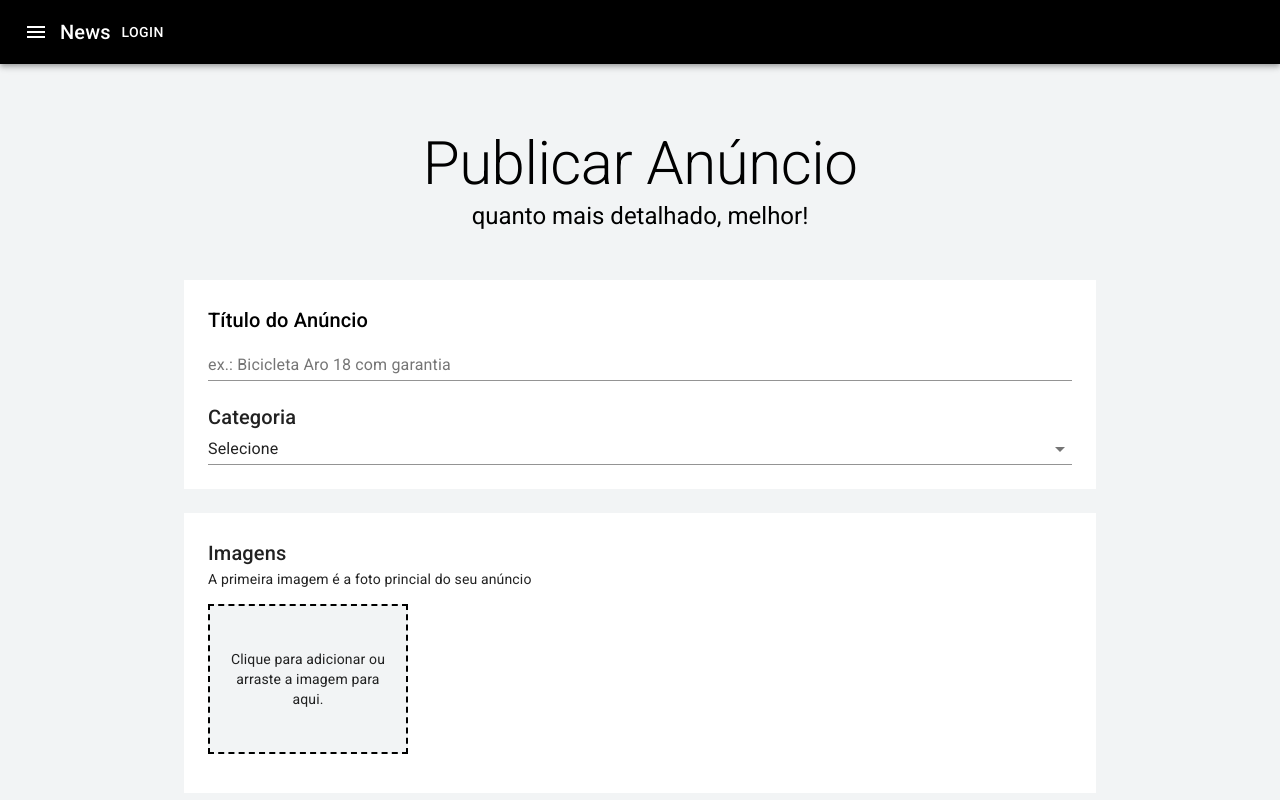
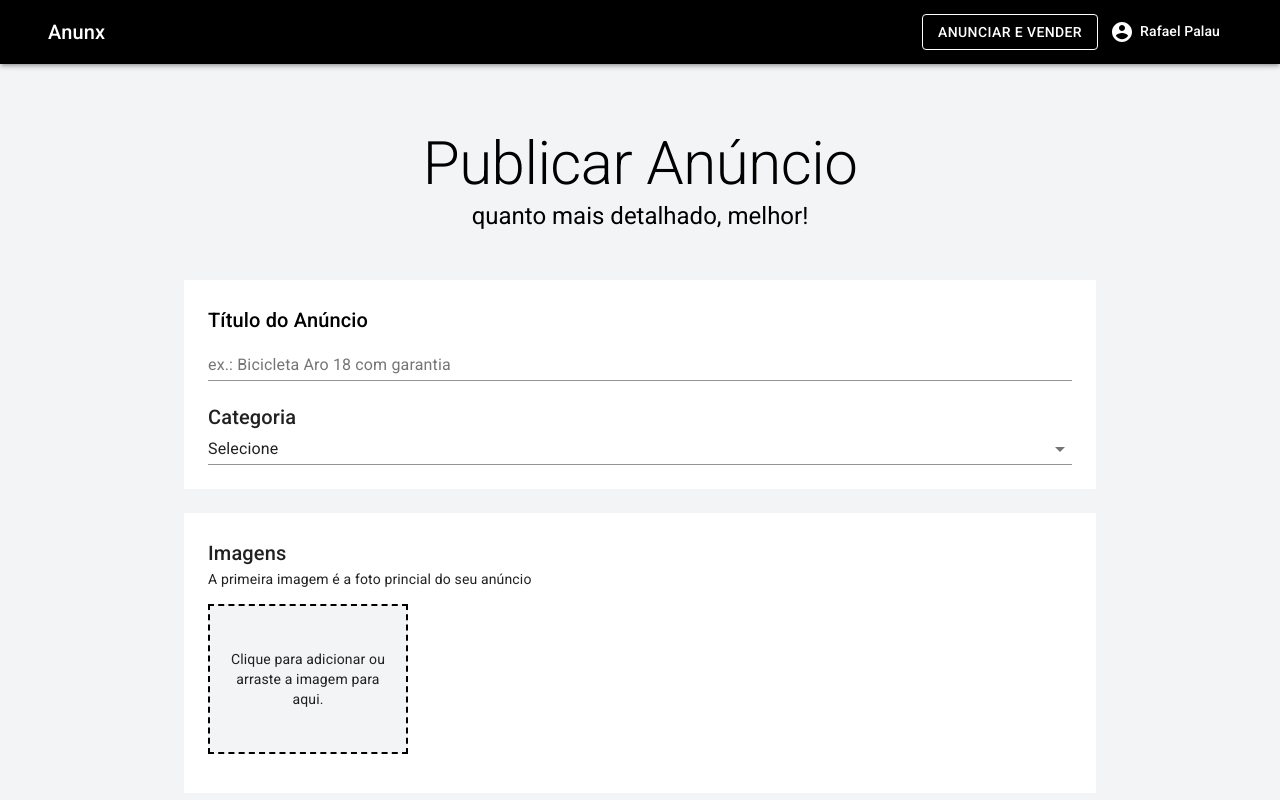
Before and after one commit to RafaPalau/anunx, a Next.js app: page /user/publish in a window 1280 px wide. Shown: the top 800 px of the page. Built offline with nearby package versions, Linux system fonts and the light colour scheme.

Commit message:
Aula 11 Header e Menu

```diff
--- a/pages/index.js
+++ b/pages/index.js
@@ -61,7 +61,7 @@
         Destaques
       </Typography>
       <br />
-      <Container maxWidth='md' className={classes.cardgrid}>
+      <Container maxWidth='lg' className={classes.cardgrid}>
         <Grid container spacing={4}>
           <Grid item xs={12} sm={6} md={4}>
             <Card>
--- a/src/components/Header.js
+++ b/src/components/Header.js
@@ -1,4 +1,3 @@
-import * as React from "react";
 import {
   AppBar,
   Box,
@@ -6,30 +5,86 @@
   Typography,
   Button,
   IconButton,
+  Container,
+  Avatar,
+  Menu,
+  MenuItem,
+  Divider,
 } from "@material-ui/core";
+import Link from "next/link";
 
-import MenuIcon from "@material-ui/icons/Menu";
+import { makeStyles } from "@material-ui/core";
+import { AccountCircle, MenuIcon } from "@material-ui/icons";
+import { useState } from "react";
+
+const useStyles = makeStyles((theme) => ({
+  menuButton: {
+    marginRight: theme.spacing(2),
+  },
+  title: {
+    flexGrow: 1,
+  },
+  userName: {
+    marginLeft: 6,
+  },
+  divider: {
+    margin: "8px 0",
+  },
+}));
 
 export default function ButtonAppBar() {
+  const classes = useStyles();
+  const [anchorUserMenu, setAnchorUserMenu] = useState(false);
+
+  const openUserMenu = Boolean(anchorUserMenu);
   return (
-    <Box sx={{ flexGrow: 1 }}>
-      <AppBar position='static'>
-        <Toolbar>
-          <IconButton
-            size='large'
-            edge='start'
-            color='inherit'
-            aria-label='menu'
-            sx={{ mr: 2 }}
-          >
-            <MenuIcon />
-          </IconButton>
-          <Typography variant='h6' component='div' sx={{ flexGrow: 1 }}>
-            News
-          </Typography>
-          <Button color='inherit'>Login</Button>
-        </Toolbar>
+    <>
+      <AppBar position='static' elevation={3}>
+        <Container maxWidth='lg'>
+          <Toolbar>
+            <Typography variant='h6' component='div' className={classes.title}>
+              Anunx
+            </Typography>
+            <Link href='/user/publish' passHref>
+              <Button color='inherit' variant='outlined'>
+                Anunciar e Vender
+              </Button>
+            </Link>
+            <IconButton
+              color='secondary'
+              onClick={(e) => setAnchorUserMenu(e.currentTarget)}
+            >
+              {true === false ? <Avatar src='' /> : <AccountCircle />}
+              <Typography
+                variant='subtitle2'
+                color='secondary'
+                className={classes.userName}
+              >
+                Rafael Palau
+              </Typography>
+            </IconButton>
+
+            <Menu
+              anchorEl={anchorUserMenu}
+              open={openUserMenu}
+              anchorOrigin={{
+                vertical: "top",
+                horizontal: "right",
+              }}
+              onClose={() => setAnchorUserMenu(null)}
+            >
+              <Link href='/user/dashboard' passHref>
+                <MenuItem>Meus anúncios</MenuItem>
+              </Link>
+              <Link href='/user/publish' passHref>
+                <MenuItem>Publicar novo anúncio</MenuItem>
+              </Link>
+              <Divider className={classes.divider} />
+              <MenuItem>Sair</MenuItem>
+            </Menu>
+          </Toolbar>
+        </Container>
       </AppBar>
-    </Box>
+    </>
   );
 }
```
